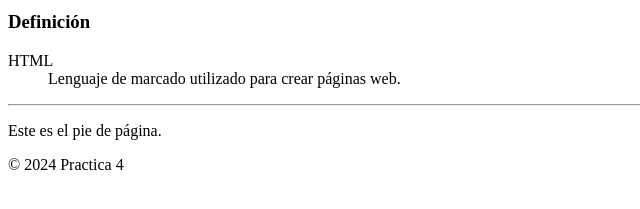
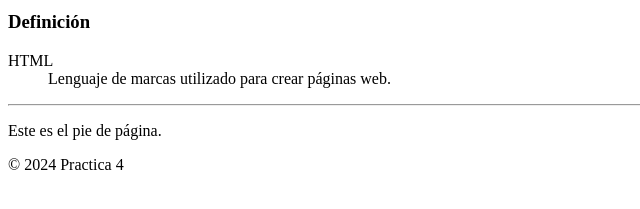
Before and after one commit to Josean001/M1P04_JoseAntonio_Serrano_Garcia, a plain HTML site: page index.html in a window 1280 px wide. Shown: the part 195-404 px from the top of the page, 0-640 px from the left. Drawn offline with Linux system fonts and the light colour scheme.

Commit message:
Update index.html

```diff
--- a/index.html
+++ b/index.html
@@ -44,7 +44,7 @@
                 <!-- Define el termino "HTML" con la etiqueta "dt" -->
                 <dt>HTML</dt>
                 <!-- La definicion correspondiente del termino "HTML" que se se define con la etiqueta "dd" -->
-                <dd>Lenguaje de marcado utilizado para crear páginas web.</dd>
+                <dd>Lenguaje de marcas utilizado para crear páginas web.</dd>
             </dl>
         </aside>
 
```
